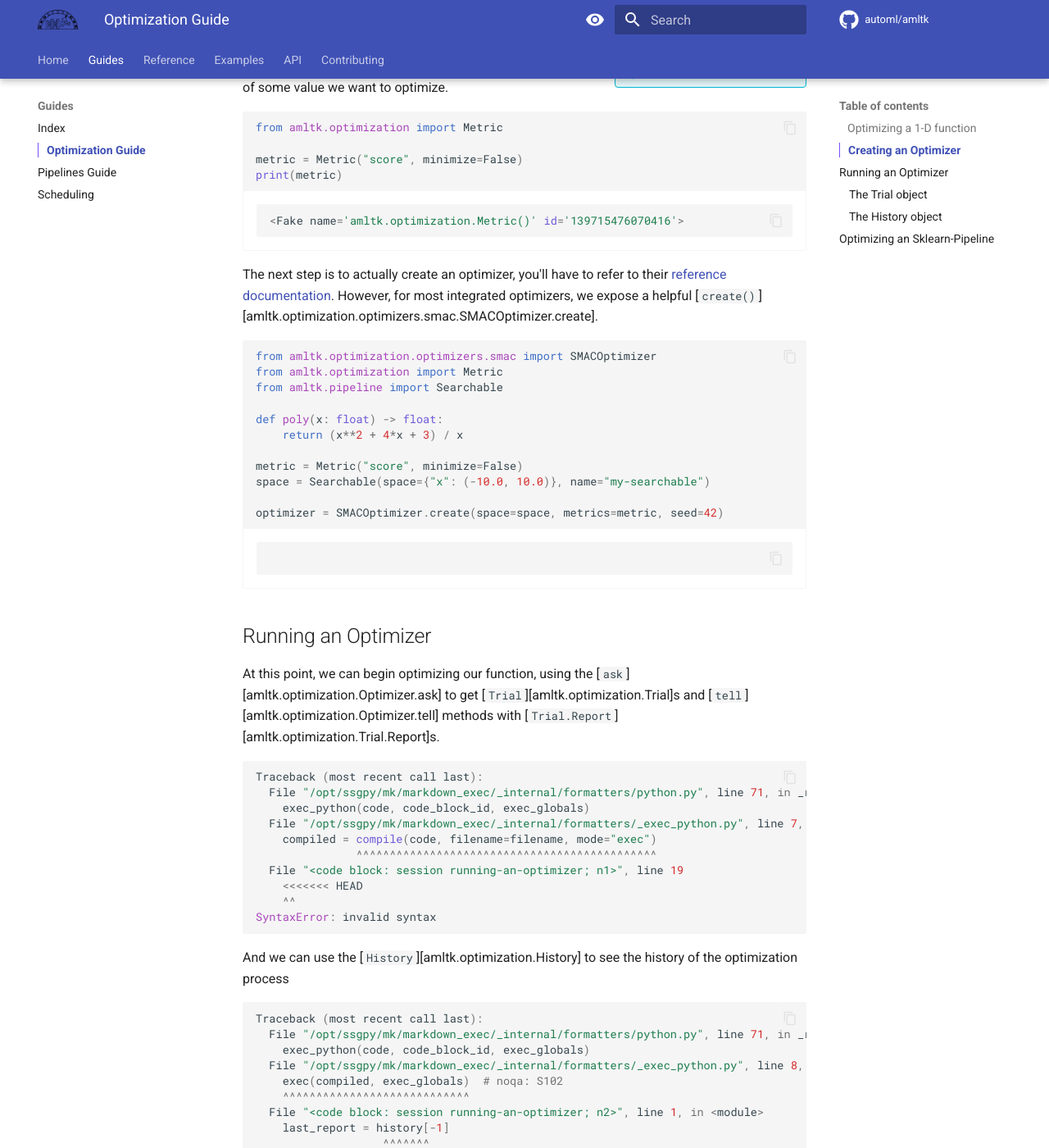
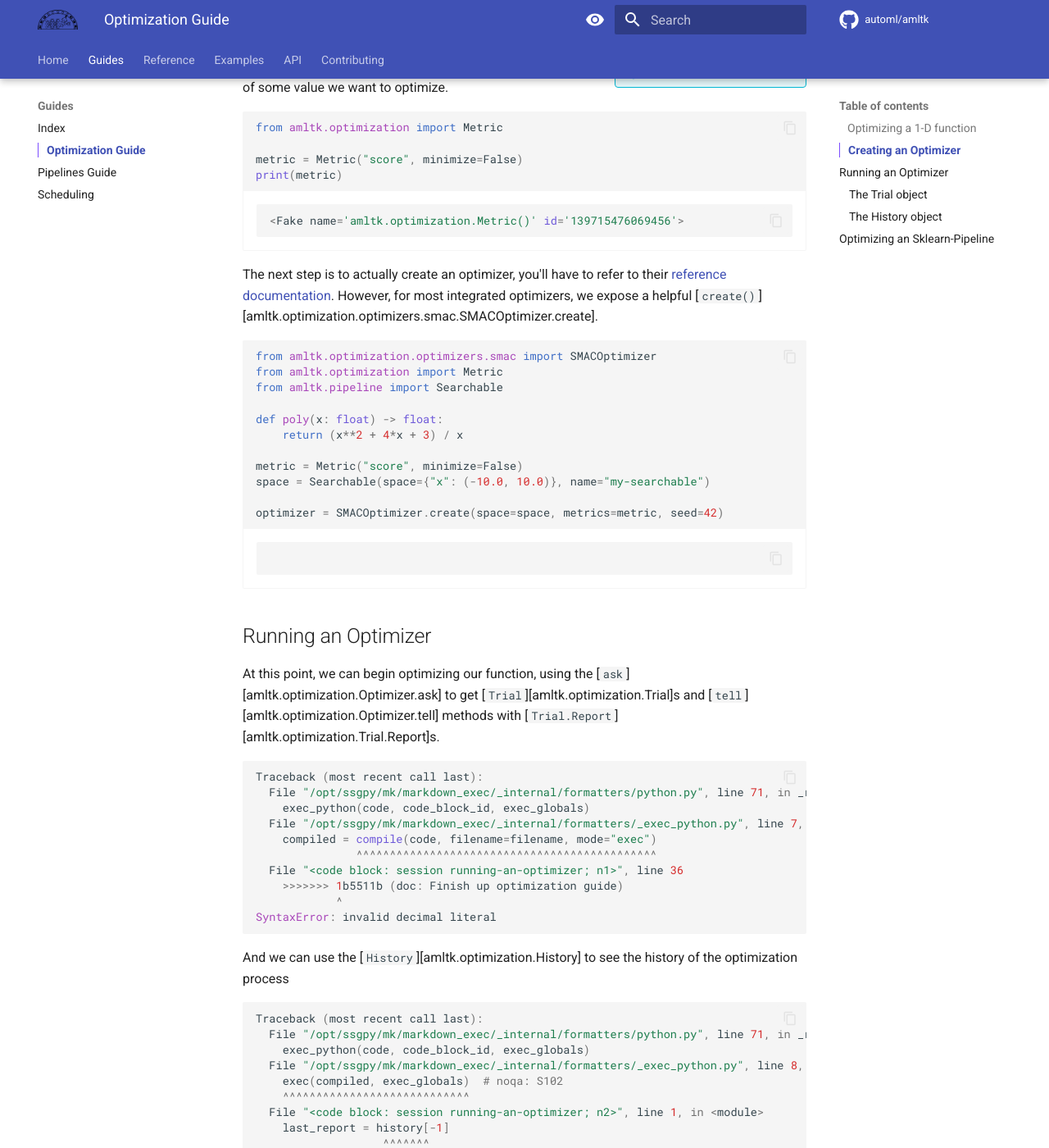
Before and after one commit to automl/amltk, an MkDocs documentation site: the page built from docs/guides/optimization.md, in a window 1280 px wide and 1400 px high, scrolled down 1752 px. Shown: the whole window at 82% size. Built offline with MkDocs 1.6.1 and Material for MkDocs 9.7.7, drawn with Linux system fonts in a browser that asks for light colours; comment, search, counter and statistics services are not loaded; the version menu is left out; some of the changed lines change nothing that is shown.

Commit message:
doc: Finish up optimization guide

```diff
--- a/docs/guides/optimization.md
+++ b/docs/guides/optimization.md
@@ -121,6 +121,7 @@
 
 history = History()
 for _ in range(10):
+<<<<<<< HEAD
     # Get a trial from an Optimizer
     trial: Trial = optimizer.ask()
     print(f"Evaluating trial {trial.name} with config {trial.config}")
@@ -135,6 +136,13 @@
 >>>>>>> f0ed407 (doc: Finish up optimization guide)
 =======
 >>>>>>> f18c1dc (doc: Fix bad merge leftovers)
+=======
+    print(f"Evaluating trial {trial.name} with config {trial.config}")
+
+    # Get a trial from an Optimizer
+    trial: Trial = optimizer.ask()
+
+>>>>>>> 1b5511b (doc: Finish up optimization guide)
     # Access the the trial's config
     x = trial.config["my-searchable:x"]
 
```
